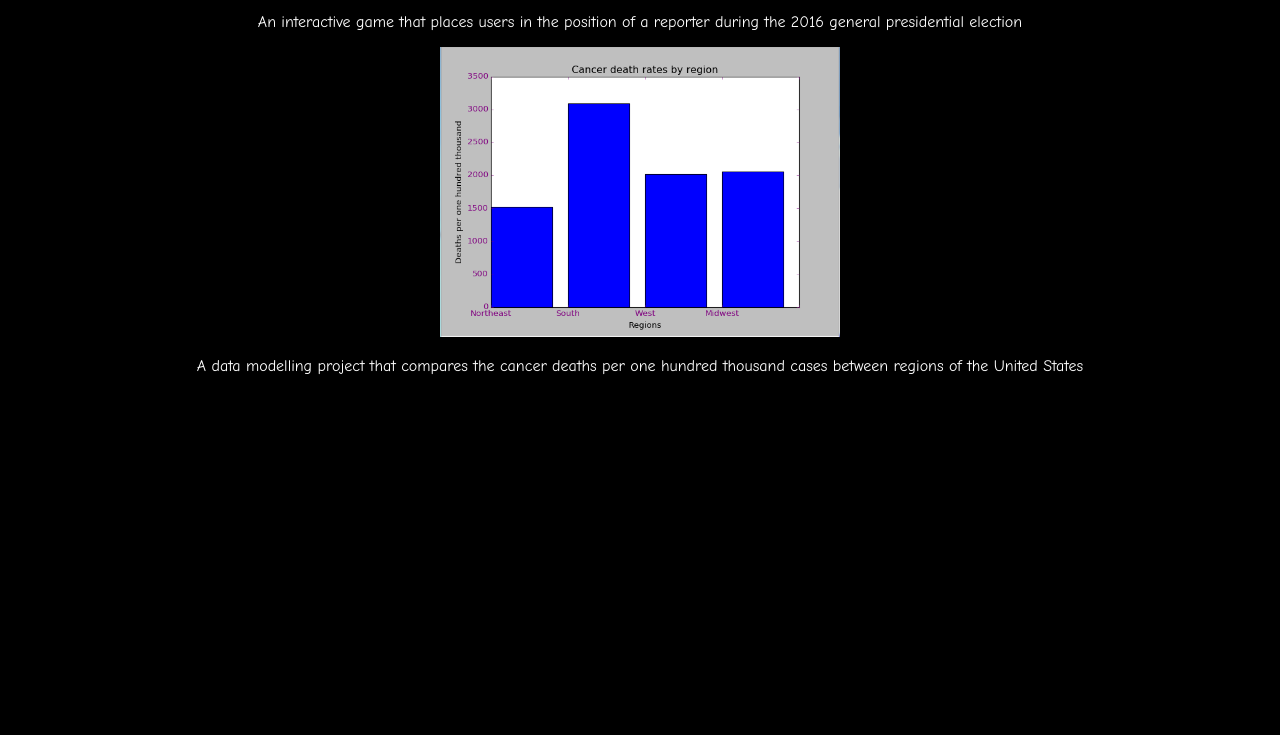
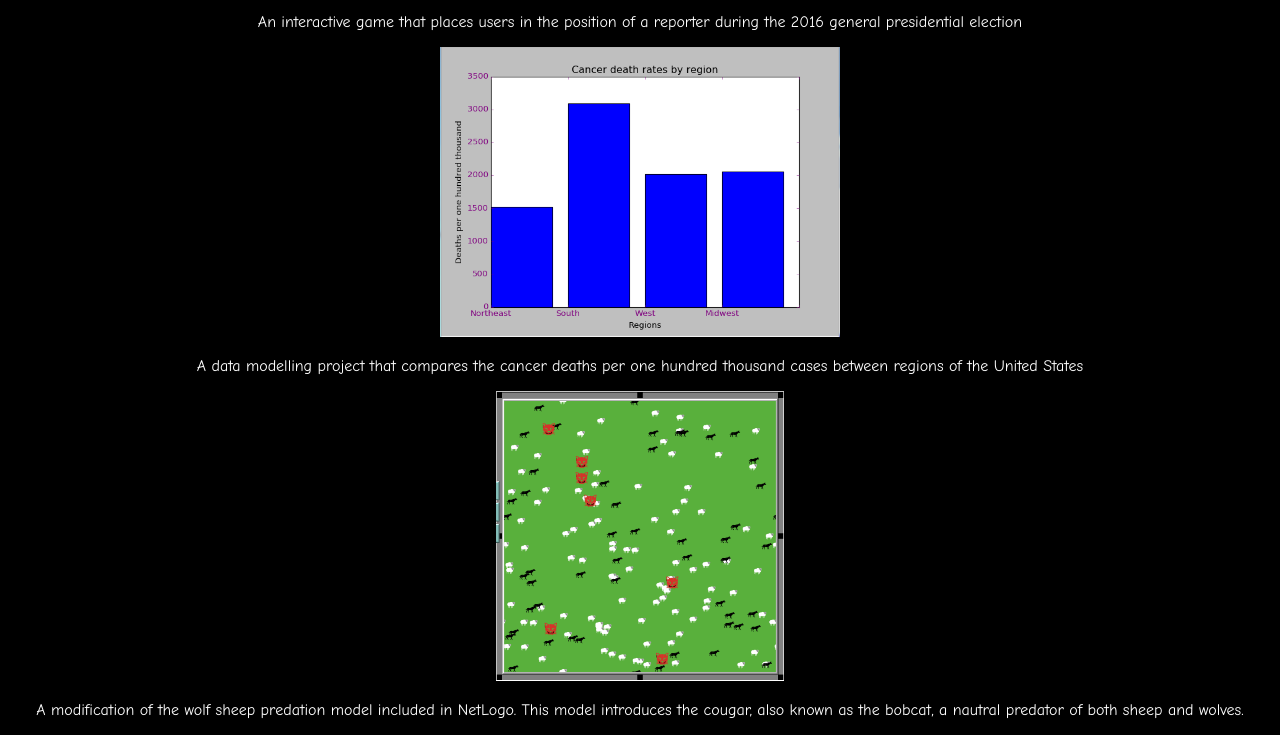
Before and after one commit to shamide/shamide.github.io, a plain HTML site: page portfolio/portfolio.html in a window 1280 px wide. Shown: the part 1538-2273 px from the top of the page. Before the commit the page ends 1929 px from the top, so only its background shows below. Drawn offline with Linux system fonts and the light colour scheme.

Commit message:
hopefully working

```diff
--- a/portfolio/portfolio.html
+++ b/portfolio/portfolio.html
@@ -26,5 +26,8 @@
 	<a href="files/3.2.7 Paulina Anzaldo Sami Hamide.7z"target="_blank">
 	<img src="images/cancer.PNG" height="290"></a>
 	<p> A data modelling project that compares the cancer deaths per one hundred thousand cases between regions of the United States</p>
+	<a href="files/4.2.3"target="_blank">
+	<img src="images/wolf.PNG" height="290"></a>
+	<p> A modification of the wolf sheep predation model included in NetLogo. This model introduces the cougar, also known as the bobcat, a nautral predator of both sheep and wolves.</p>
   </body>
 </html>
```
